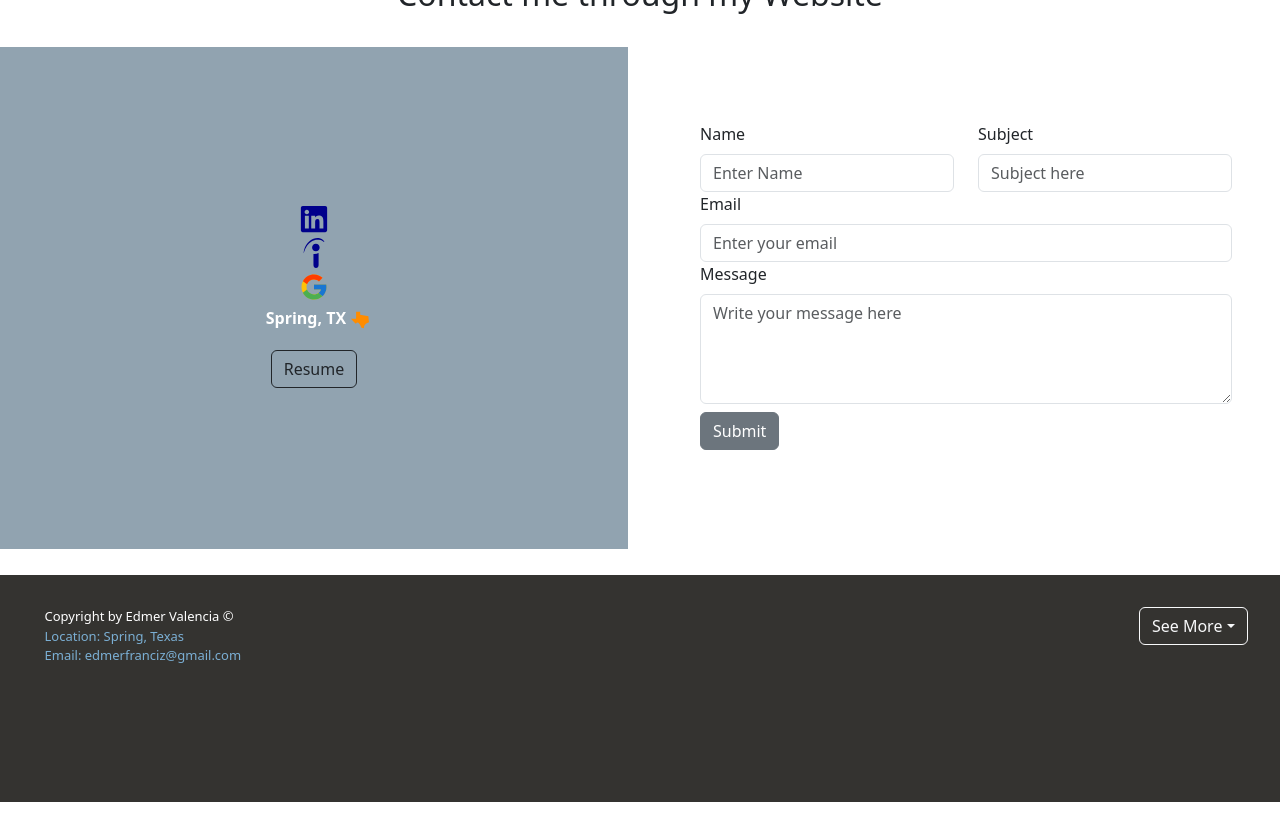
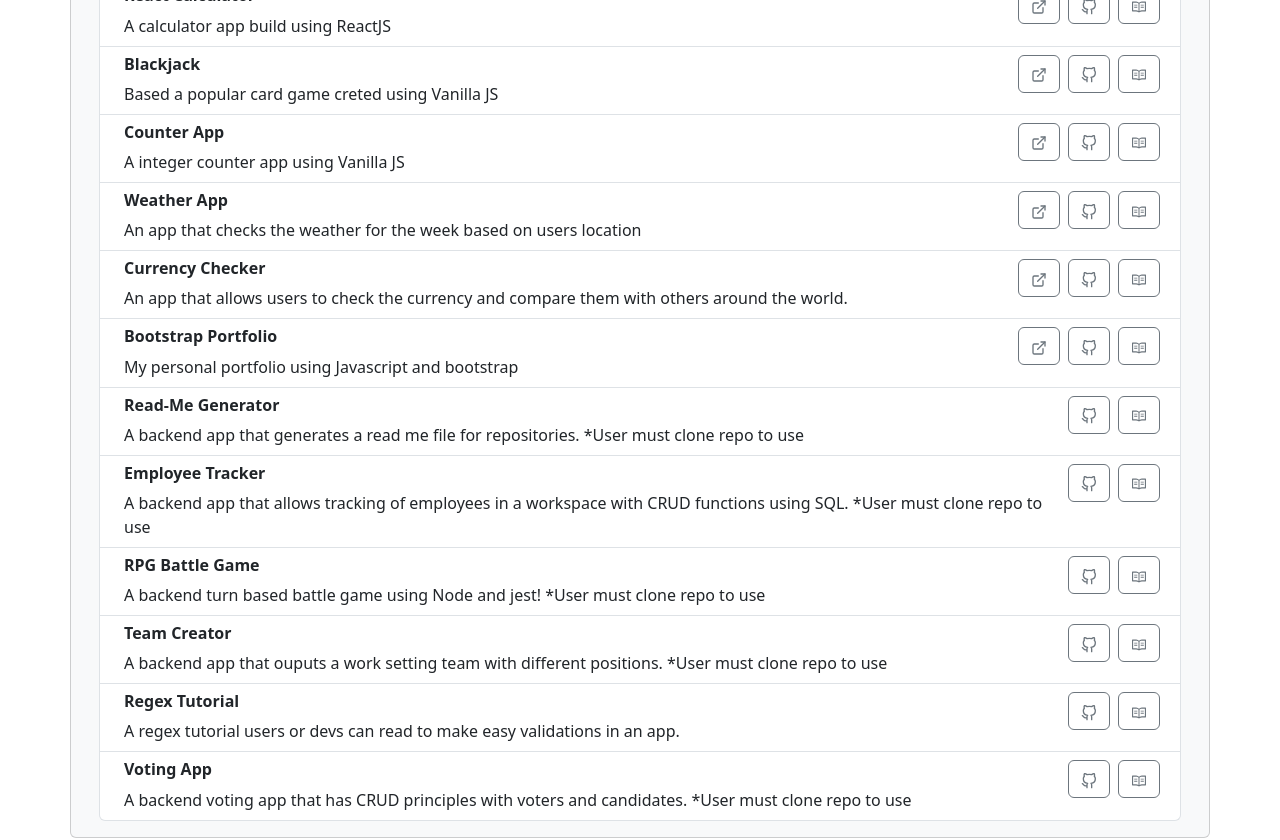
Before and after one commit to edm1001/web-dev-port, a React (Create React App) app: page /portfolio in a window 1280 px wide. Shown: the part 1380-2220 px from the top of the page. Before the commit the page ends 2182 px from the top, so only its background shows below. Built offline with nearby package versions, Linux system fonts and the light colour scheme.

Commit message:
add more data to LP

```diff
--- a/src/Components/Projects/ListProjects.js
+++ b/src/Components/Projects/ListProjects.js
@@ -1,7 +1,5 @@
 import Card from 'react-bootstrap/Card'
-
 import ListGroup from 'react-bootstrap/ListGroup';
-
 import {FiExternalLink} from 'react-icons/fi'
 import {AiOutlineRead} from 'react-icons/ai';
 import {FiGithub} from 'react-icons/fi';
@@ -13,15 +11,64 @@ const listProjectData = [
         readmeLink: 'https://github.com/edm1001/instagram-clone/blob/main/README.md',
         githubLink: 'https://github.com/edm1001/instagram-clone',
         liveLink: 'https://edm1001.github.io/instagram-clone/'
+    },
+    {
+        title: 'Analog Clock',
+        description: 'A functional clock based on users current location using Javascript.',
+        githubLink: 'https://github.com/edm1001/js-clock',
+        liveLink: 'https://edm1001.github.io/js-clock/',
+        readmeLink: 'https://github.com/edm1001/js-clock/blob/main/README.md'
+    },
+    {
+        title: 'React Calculator',
+        description: 'A calculator app build using ReactJS',
+        githubLink: 'https://github.com/edm1001/react-calc',
+        liveLink: 'https://edm1001.github.io/react-calc/',
+        readmeLink: 'https://github.com/edm1001/react-calc/blob/main/README.md'
+    },
+    {
+        title: 'Blackjack',
+        description: 'Based a popular card game creted using Vanilla JS',
+        githubLink: 'https://github.com/edm1001/blackjackgame',
+        liveLink: 'https://edm1001.github.io/blackjackgame/',
+        readmeLink: 'https://github.com/edm1001/blackjackgame/blob/main/README.md'
+    },
+    {
+        title: 'Counter App',
+        description: 'A integer counter app using Vanilla JS',
+        githubLink: 'https://github.com/edm1001/online-counter',
+        liveLink: 'https://edm1001.github.io/online-counter/',
+        readmeLink: 'https://github.com/edm1001/online-counter/blob/main/README.md'
+    },
+    {
+        title: 'Weather App',
+        description: 'An app that checks the weather for the week based on users location',
+        githubLink: 'https://github.com/edm1001/weather-checker',
+        liveLink: 'https://edm1001.github.io/weather-checker/',
+        readmeLink: 'https://github.com/edm1001/weather-checker/blob/main/README.md'
+    },
+    {
+        title: 'Currency Checker',
+        description: 'An app that allows users to check the currency and compare them with others around the world.',
+        githubLink: 'https://github.com/edm1001/Currency-Checker',
+        liveLink: 'https://edm1001.github.io/Currency-Checker/',
+        readmeLink: 'https://github.com/edm1001/Currency-Checker/blob/main/README.md'
+    },
+    {
+        title: 'Bootstrap Portfolio',
+        description: 'My personal portfolio using Javascript and bootstrap',
+        githubLink: 'https://edm1001.github.io/edm1001.bootstrap-port.io/',
+        liveLink: 'https://edm1001.github.io/edm1001.bootstrap-port.io/',
+        readmeLink: 'https://github.com/edm1001/edm1001.bootstrap-port.io/blob/main/README.md'
     }
 ]
 
 const ListProjects = () => {
     return (
-        <Card>
-            <Card.Header> More Projects!</Card.Header>
+        <Card bg='light'>
+            <Card.Header as='h5'> More Projects: </Card.Header>
             <Card.Body>
-              <ListGroup>
+              <ListGroup bg='light'>
                 {listProjectData.map((project, index) => (
                 <ListGroup.Item
                   as="li"
@@ -33,16 +80,64 @@ const ListProjects = () => {
                     </h6>
                     {project.description}
                     </div>
-                    <a
-                     href={project.liveLink}
-                     className="btn btn-outline-secondary mx-1"
-                     >
-                    <FiExternalLink/>
-                     </a>
+                    <a href={project.liveLink} className="btn btn-outline-secondary mx-1"><FiExternalLink/></a>
                     <a href={project.githubLink} className="btn btn-outline-secondary mx-1"> <FiGithub/></a>
                     <a href={project.readmeLink} className="btn btn-outline-secondary mx-1" ><AiOutlineRead/></a>
                 </ListGroup.Item>
                 ))}
+
+                <ListGroup.Item as="li" className="d-flex justify-content-between align-items-start">
+                    <div className="ms-2 me-auto">
+                    <h6 className="fw-bold">Read-Me Generator</h6>
+                    A backend app that generates a read me file for repositories. *User must clone repo to use
+                    </div>
+                    <a href='https://github.com/edm1001/read-me-gen22' className="btn btn-outline-secondary mx-1"> <FiGithub/></a>
+                    <a href='https://github.com/edm1001/read-me-gen22/blob/main/README.md' className="btn btn-outline-secondary mx-1" ><AiOutlineRead/></a>
+                </ListGroup.Item>
+
+                <ListGroup.Item as="li" className="d-flex justify-content-between align-items-start">
+                    <div className="ms-2 me-auto">
+                    <h6 className="fw-bold">Employee Tracker</h6>
+                    A backend app that allows tracking of employees in a workspace with CRUD functions using SQL.  *User must clone repo to use
+                    </div>
+                    <a href='https://github.com/edm1001/e.tracker.12' className="btn btn-outline-secondary mx-1"> <FiGithub/></a>
+                    <a href='https://github.com/edm1001/e.tracker.12/blob/main/README.md' className="btn btn-outline-secondary mx-1" ><AiOutlineRead/></a>
+                </ListGroup.Item>
+
+                <ListGroup.Item as="li" className="d-flex justify-content-between align-items-start">
+                    <div className="ms-2 me-auto">
+                    <h6 className="fw-bold">RPG Battle Game</h6>
+                    A backend turn based battle game using Node and jest!  *User must clone repo to use
+                    </div>
+                    <a href='https://github.com/edm1001/jest-rpg-game' className="btn btn-outline-secondary mx-1"> <FiGithub/></a>
+                    <a href='https://github.com/edm1001/jest-rpg-game/blob/main/README.md' className="btn btn-outline-secondary mx-1" ><AiOutlineRead/></a>
+                </ListGroup.Item>
+
+                <ListGroup.Item as="li" className="d-flex justify-content-between align-items-start">
+                    <div className="ms-2 me-auto">
+                    <h6 className="fw-bold">Team Creator</h6>
+                    A backend app that ouputs a work setting team with different positions.  *User must clone repo to use
+                    </div>
+                    <a href='https://github.com/edm1001/team-creator10' className="btn btn-outline-secondary mx-1"> <FiGithub/></a>
+                    <a href='https://github.com/edm1001/team-creator10/blob/main/README.md' className="btn btn-outline-secondary mx-1" ><AiOutlineRead/></a>
+                </ListGroup.Item>
+                <ListGroup.Item as="li" className="d-flex justify-content-between align-items-start">
+                    <div className="ms-2 me-auto">
+                    <h6 className="fw-bold">Regex Tutorial</h6>
+                    A regex tutorial users or devs can read to make easy validations in an app.
+                    </div>
+                    <a href='https://github.com/edm1001/Regex-tutorial-peach' className="btn btn-outline-secondary mx-1"> <FiGithub/></a>
+                    <a href='https://github.com/edm1001/Regex-tutorial-peach/blob/main/README.md' className="btn btn-outline-secondary mx-1" ><AiOutlineRead/></a>
+                </ListGroup.Item>
+
+                <ListGroup.Item as="li" className="d-flex justify-content-between align-items-start">
+                    <div className="ms-2 me-auto">
+                    <h6 className="fw-bold">Voting App</h6>
+                    A backend voting app that has CRUD principles with voters and candidates.  *User must clone repo to use
+                    </div>
+                    <a href='https://github.com/edm1001/u-develop-it' className="btn btn-outline-secondary mx-1"> <FiGithub/></a>
+                    <a href='https://github.com/edm1001/u-develop-it/blob/main/README.md' className="btn btn-outline-secondary mx-1" ><AiOutlineRead/></a>
+                </ListGroup.Item>
 
                 </ListGroup>
             </Card.Body>
```
